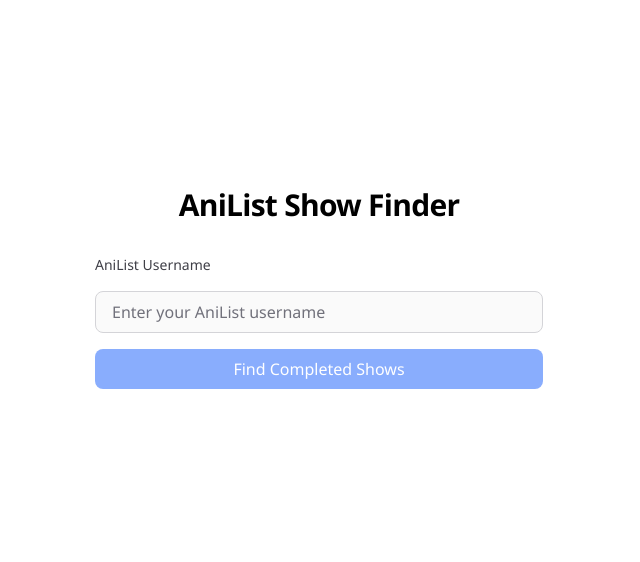
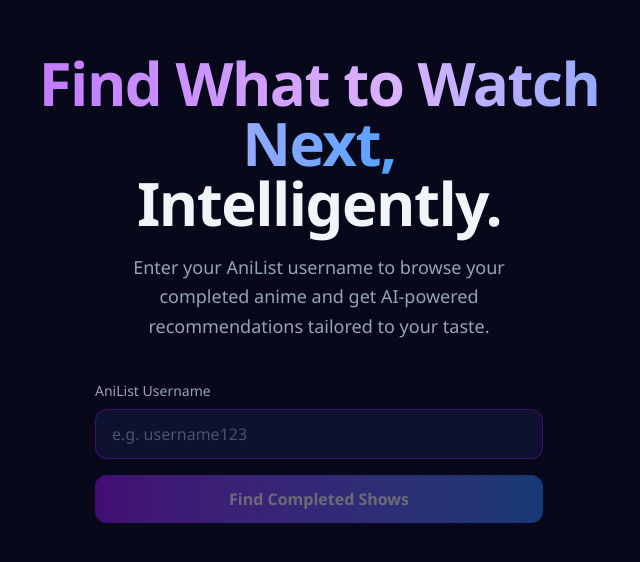
Before and after one commit to LingKrauz/show-db-import, a Next.js app in the folder src/frontend/: page / in a window 1280 px wide. Shown: the part 112-674 px from the top of the page, without its empty margins (321-961 px from the left). Built offline with nearby package versions, Linux system fonts and the light colour scheme.

Commit message:
feat: overhaul AnimeSearch UI and update global styles

```diff
--- a/src/frontend/app/components/AnimeSearch.tsx
+++ b/src/frontend/app/components/AnimeSearch.tsx
@@ -150,84 +150,106 @@
   const isCompact = loading || submitted || !!error;
 
   return (
-    <div className="flex min-h-screen flex-col bg-white font-sans dark:bg-black">
-      <header className={
-        isCompact
-          ? "sticky top-0 z-10 bg-white dark:bg-black border-b border-zinc-200 dark:border-zinc-800 px-4 py-3 shadow-sm sm:px-6"
-          : "flex flex-1 flex-col items-center justify-center gap-8 px-4 py-12 sm:px-6"
-      }>
-        <h1 className={
-          isCompact
-            ? "text-lg font-semibold tracking-tight text-black dark:text-zinc-50 shrink-0 sm:text-xl"
-            : "text-3xl font-semibold tracking-tight text-black dark:text-zinc-50"
-        }>
-          AniList Show Finder
+    <div className="flex min-h-screen flex-col bg-[#07091a] font-sans">
+      {isCompact ? (
+        <header className="sticky top-0 z-10 bg-[#0e1230]/80 backdrop-blur-md border-b border-purple-900/30 px-4 py-3 shadow-lg sm:px-6">
+          <div className="flex w-full items-center gap-3">
+            <h1 className="shrink-0 text-lg font-bold tracking-tight sm:text-xl">
+              <span className="bg-gradient-to-r from-purple-400 to-blue-400 bg-clip-text text-transparent">
+                AniList Finder
+              </span>
             </h1>
-
-        <form onSubmit={handleSubmit} className={
-          isCompact
-            ? "flex w-full flex-col gap-2 sm:flex-row sm:items-center sm:gap-2 sm:flex-1 sm:max-w-lg"
-            : "w-full max-w-md flex flex-col gap-4"
-        }>
-          {!isCompact && (
-            <div className="flex flex-col gap-2">
-              <label htmlFor="username" className="text-sm font-medium text-zinc-700 dark:text-zinc-300">
-                AniList Username
-              </label>
-            </div>
-          )}
+            <form onSubmit={handleSubmit} className="flex flex-1 flex-col gap-2 sm:flex-row sm:items-center sm:gap-2 sm:max-w-lg">
               <input
                 id="username"
                 type="text"
                 value={username}
                 onChange={(e) => setUsername(e.target.value)}
                 placeholder="Enter your AniList username"
-            className={`w-full min-w-0 rounded-lg border border-zinc-300 bg-zinc-50 px-4 text-zinc-900 placeholder-zinc-500 focus:border-zinc-600 focus:outline-none dark:border-zinc-600 dark:bg-zinc-900 dark:text-zinc-50 dark:placeholder-zinc-400 dark:focus:border-zinc-400 ${isCompact ? "py-1.5 sm:flex-1" : "py-2"}`}
+                className="w-full min-w-0 rounded-full border border-purple-800/50 bg-[#0a0f2e] px-4 py-1.5 text-[#f1f5f9] placeholder-[#64748b] focus:border-purple-500 focus:outline-none focus:ring-1 focus:ring-purple-500/30 sm:flex-1 transition-colors"
                 disabled={loading}
               />
               <button
                 type="submit"
                 disabled={loading || !username.trim()}
-            className={`w-full rounded-lg bg-blue-600 font-medium text-white transition-colors hover:bg-blue-700 disabled:opacity-50 disabled:cursor-not-allowed dark:bg-blue-500 dark:hover:bg-blue-600 sm:w-auto ${isCompact ? "px-4 py-1.5 whitespace-nowrap" : "px-4 py-2"}`}
+                className="w-full rounded-full bg-gradient-to-r from-purple-600 to-blue-500 px-4 py-1.5 font-medium text-white transition-opacity hover:opacity-90 disabled:opacity-40 disabled:cursor-not-allowed sm:w-auto whitespace-nowrap"
               >
-            {loading ? "Loading..." : <>
+                {loading ? "Loading..." : (
+                  <>
                     <span className="sm:hidden">Find</span>
-              <span className="hidden sm:inline">Find Completed Shows</span>
-            </>}
+                    <span className="hidden sm:inline">Find Shows</span>
+                  </>
+                )}
+              </button>
+            </form>
+          </div>
+        </header>
+      ) : (
+        <header className="flex flex-1 flex-col items-center justify-center gap-10 px-4 py-20 sm:px-6">
+          <div className="flex flex-col items-center gap-5 text-center max-w-2xl">
+            <h1 className="text-4xl font-bold tracking-tight sm:text-5xl lg:text-6xl">
+              <span className="bg-gradient-to-r from-purple-400 via-purple-300 to-blue-400 bg-clip-text text-transparent">
+                Find What to Watch Next,
+              </span>
+              <br />
+              <span className="text-[#f1f5f9]">Intelligently.</span>
+            </h1>
+            <p className="text-[#94a3b8] text-lg leading-relaxed max-w-md">
+              Enter your AniList username to browse your completed anime and get AI-powered recommendations tailored to your taste.
+            </p>
+          </div>
+          <form onSubmit={handleSubmit} className="w-full max-w-md flex flex-col gap-4">
+            <div className="flex flex-col gap-2">
+              <label htmlFor="username" className="text-sm font-medium text-[#94a3b8]">
+                AniList Username
+              </label>
+              <input
+                id="username"
+                type="text"
+                value={username}
+                onChange={(e) => setUsername(e.target.value)}
+                placeholder="e.g. username123"
+                className="w-full rounded-xl border border-purple-800/50 bg-[#0e1230] px-4 py-3 text-[#f1f5f9] placeholder-[#475569] focus:border-purple-500 focus:outline-none focus:ring-2 focus:ring-purple-500/20 transition-colors"
+                disabled={loading}
+              />
+            </div>
+            <button
+              type="submit"
+              disabled={loading || !username.trim()}
+              className="w-full rounded-xl bg-gradient-to-r from-purple-600 to-blue-500 px-6 py-3 font-semibold text-white transition-opacity hover:opacity-90 disabled:opacity-40 disabled:cursor-not-allowed"
+            >
+              {loading ? "Loading..." : "Find Completed Shows"}
             </button>
           </form>
         </header>
+      )}
 
       {isCompact && (
-      <main className="flex w-full flex-col items-center gap-8 px-4 py-8 bg-white dark:bg-black sm:px-6">
+        <main className="flex w-full flex-col items-center gap-10 px-4 py-10 sm:px-6">
 
           {error && (
-          <div className="w-full max-w-md rounded-lg border border-red-300 bg-red-50 p-4 dark:border-red-900 dark:bg-red-950">
-            <p className="text-red-800 dark:text-red-200">
-              Error: {error}
-            </p>
+            <div className="w-full max-w-md rounded-xl border border-red-900/40 bg-red-950/30 p-4">
+              <p className="text-red-300">Error: {error}</p>
             </div>
           )}
 
           {submitted && shows.length === 0 && !error && (
-          <div className="w-full max-w-md rounded-lg border border-amber-300 bg-amber-50 p-4 dark:border-amber-900 dark:bg-amber-950">
-            <p className="text-amber-800 dark:text-amber-200">
-              No completed shows found for this user.
-            </p>
+            <div className="w-full max-w-md rounded-xl border border-amber-900/40 bg-amber-950/20 p-4">
+              <p className="text-amber-300">No completed shows found for this user.</p>
             </div>
           )}
 
           {shows.length > 0 && (
             <div className="w-full max-w-6xl">
-            <div className="mb-4 flex items-center justify-between">
-              <h2 className="text-xl font-semibold text-black dark:text-zinc-50">
+              <div className="mb-6 flex items-center justify-between">
+                <h2 className="text-xl font-semibold text-[#f1f5f9]">
                   Based on what you like, you may enjoy:
                 </h2>
                 {!recFetched && (
                   <button
                     onClick={handleGetRecommendations}
                     disabled={recLoading}
-                  className="rounded-lg bg-purple-600 px-4 py-2 font-medium text-white transition-colors hover:bg-purple-700 disabled:opacity-50 disabled:cursor-not-allowed dark:bg-purple-500 dark:hover:bg-purple-600"
+                    className="rounded-full bg-gradient-to-r from-purple-600 to-blue-500 px-5 py-2 text-sm font-medium text-white transition-opacity hover:opacity-90 disabled:opacity-40 disabled:cursor-not-allowed"
                   >
                     {recLoading ? "Thinking..." : "Get AI Recommendations"}
                   </button>
@@ -235,14 +257,14 @@
               </div>
 
               {recError && (
-              <div className="rounded-lg border border-red-300 bg-red-50 p-4 dark:border-red-900 dark:bg-red-950">
-                <p className="text-red-800 dark:text-red-200">Error: {recError}</p>
+                <div className="rounded-xl border border-red-900/40 bg-red-950/30 p-4 mb-4">
+                  <p className="text-red-300">Error: {recError}</p>
                 </div>
               )}
 
               {recLoading && (
-              <div className="flex items-center gap-3 text-zinc-500 dark:text-zinc-400">
-                <svg className="animate-spin h-5 w-5" xmlns="http://www.w3.org/2000/svg" fill="none" viewBox="0 0 24 24">
+                <div className="flex items-center gap-3 text-[#94a3b8]">
+                  <svg className="animate-spin h-5 w-5 text-purple-400" xmlns="http://www.w3.org/2000/svg" fill="none" viewBox="0 0 24 24">
                     <circle className="opacity-25" cx="12" cy="12" r="10" stroke="currentColor" strokeWidth="4" />
                     <path className="opacity-75" fill="currentColor" d="M4 12a8 8 0 018-8V0C5.373 0 0 5.373 0 12h4z" />
                   </svg>
@@ -251,7 +273,7 @@
               )}
 
               {recFetched && recommendations.length === 0 && !recError && (
-              <p className="text-zinc-500 dark:text-zinc-400">No recommendations returned.</p>
+                <p className="text-[#64748b]">No recommendations returned.</p>
               )}
 
               {recommendations.length > 0 && (
@@ -260,8 +282,11 @@
                     <div
                       key={index}
                       onClick={() => handleOpenAniList(rec.aniListId)}
-                    className={`rounded-lg border border-purple-200 bg-purple-50 overflow-hidden dark:border-purple-800 dark:bg-purple-950 hover:shadow-md transition-shadow ${rec.aniListId ? "cursor-pointer" : ""}`}
+                      className={`relative rounded-xl border border-purple-800/40 bg-[#130d2a] overflow-hidden transition-all hover:border-purple-500/60 hover:shadow-[0_0_20px_rgba(124,58,237,0.15)] ${rec.aniListId ? "cursor-pointer" : ""}`}
                     >
+                      <span className="absolute top-2 right-2 z-10 rounded-full bg-gradient-to-r from-purple-600 to-blue-500 px-2 py-0.5 text-xs font-semibold text-white">
+                        AI
+                      </span>
                       {rec.coverImageUrl ? (
                         <Image
                           src={rec.coverImageUrl}
@@ -273,15 +298,15 @@
                           placeholder="empty"
                         />
                       ) : (
-                      <div className="w-full h-40 bg-purple-100 dark:bg-purple-900 flex items-center justify-center">
-                        <span className="text-purple-400 dark:text-purple-500 text-sm">No image</span>
+                        <div className="w-full h-40 bg-purple-950/50 flex items-center justify-center">
+                          <span className="text-purple-500/60 text-sm">No image</span>
                         </div>
                       )}
                       <div className="p-4">
-                      <h3 className="font-semibold text-zinc-900 dark:text-zinc-50 line-clamp-2 mb-2">
+                        <h3 className="font-semibold text-[#f1f5f9] line-clamp-2 mb-2">
                           {rec.title}
                         </h3>
-                      <p className="text-sm text-zinc-600 dark:text-zinc-400">{rec.reason}</p>
+                        <p className="text-sm text-[#94a3b8]">{rec.reason}</p>
                       </div>
                     </div>
                   ))}
@@ -293,27 +318,27 @@
           {shows.length > 0 && (
             <div className="w-full max-w-6xl overflow-x-hidden">
               <div className="mb-4 flex flex-col gap-3 sm:flex-row sm:items-center sm:justify-between">
-              <h2 className="text-xl font-semibold text-black dark:text-zinc-50">
+                <h2 className="text-xl font-semibold text-[#f1f5f9]">
                   Your Shows ({shows.length})
                 </h2>
                 <div className="w-full flex flex-wrap items-center justify-end gap-3 sm:w-auto">
-                <div className="flex flex-wrap gap-2 rounded-lg border border-zinc-300 p-1 dark:border-zinc-600">
+                  <div className="flex flex-wrap gap-1 rounded-xl border border-purple-900/40 bg-[#0e1230] p-1">
                     <button
                       onClick={() => setViewMode("list")}
-                    className={`px-3 py-1 rounded text-sm font-medium transition-colors ${
+                      className={`px-3 py-1 rounded-lg text-sm font-medium transition-colors ${
                         viewMode === "list"
-                        ? "bg-blue-600 text-white dark:bg-blue-500"
-                        : "text-zinc-700 hover:bg-zinc-100 dark:text-zinc-300 dark:hover:bg-zinc-800"
+                          ? "bg-gradient-to-r from-purple-600 to-blue-500 text-white"
+                          : "text-[#94a3b8] hover:text-[#f1f5f9] hover:bg-purple-900/20"
                       }`}
                     >
                       List
                     </button>
                     <button
                       onClick={() => setViewMode("grid")}
-                    className={`px-3 py-1 rounded text-sm font-medium transition-colors ${
+                      className={`px-3 py-1 rounded-lg text-sm font-medium transition-colors ${
                         viewMode === "grid"
-                        ? "bg-blue-600 text-white dark:bg-blue-500"
-                        : "text-zinc-700 hover:bg-zinc-100 dark:text-zinc-300 dark:hover:bg-zinc-800"
+                          ? "bg-gradient-to-r from-purple-600 to-blue-500 text-white"
+                          : "text-[#94a3b8] hover:text-[#f1f5f9] hover:bg-purple-900/20"
                       }`}
                     >
                       Grid
@@ -322,7 +347,7 @@
                   <select
                     value={sortBy}
                     onChange={(e) => setSortBy(e.target.value as SortOption)}
-                  className="w-full min-w-0 rounded-lg border border-zinc-300 bg-white px-3 py-1.5 text-sm text-zinc-900 focus:border-zinc-600 focus:outline-none dark:border-zinc-600 dark:bg-zinc-900 dark:text-zinc-50 dark:focus:border-zinc-400 sm:w-auto sm:min-w-[12rem]"
+                    className="w-full min-w-0 rounded-xl border border-purple-900/40 bg-[#0e1230] px-3 py-1.5 text-sm text-[#f1f5f9] focus:border-purple-500 focus:outline-none focus:ring-1 focus:ring-purple-500/30 sm:w-auto sm:min-w-[12rem]"
                   >
                     <option value="title-asc">Sort: Title (A-Z)</option>
                     <option value="title-desc">Sort: Title (Z-A)</option>
@@ -343,7 +368,7 @@
                     return (
                       <li
                         key={virtualItem.index}
-                      className="absolute w-full text-zinc-700 dark:text-zinc-300 break-words flex justify-between items-start"
+                        className="absolute w-full text-[#94a3b8] break-words flex justify-between items-start"
                         style={{
                           height: `${virtualItem.size}px`,
                           transform: `translateY(${virtualItem.start - listVirtualizer.options.scrollMargin}px)`,
@@ -351,7 +376,7 @@
                       >
                         <span className="flex-1">{show.title}</span>
                         {show.score && (
-                        <span className="ml-4 font-semibold text-blue-600 dark:text-blue-400 whitespace-nowrap">
+                          <span className="ml-4 font-semibold bg-gradient-to-r from-purple-400 to-blue-400 bg-clip-text text-transparent whitespace-nowrap">
                             {getScoreDisplay(show.score, show.scoreFormat)}
                           </span>
                         )}
@@ -365,7 +390,7 @@
                     <div
                       key={index}
                       onClick={() => handleOpenAniList(show.aniListId)}
-                    className={`rounded-lg border border-zinc-200 bg-zinc-50 overflow-hidden dark:border-zinc-700 dark:bg-zinc-900 hover:shadow-md transition-shadow ${show.aniListId ? "cursor-pointer" : ""}`}
+                      className={`rounded-xl border border-purple-900/30 bg-[#0e1230] overflow-hidden transition-all hover:border-purple-500/50 hover:shadow-[0_0_20px_rgba(124,58,237,0.12)] ${show.aniListId ? "cursor-pointer" : ""}`}
                     >
                       {show.coverImageUrl ? (
                         <Image
@@ -378,25 +403,23 @@
                           placeholder="empty"
                         />
                       ) : (
-                      <div className="w-full h-40 bg-zinc-200 dark:bg-zinc-800 flex items-center justify-center">
-                        <span className="text-zinc-500 dark:text-zinc-500 text-sm">No image</span>
+                        <div className="w-full h-40 bg-[#0a0f2e] flex items-center justify-center">
+                          <span className="text-[#475569] text-sm">No image</span>
                         </div>
                       )}
                       <div className="p-4">
-                      <h3 className="font-semibold text-zinc-900 dark:text-zinc-50 line-clamp-2 mb-3">
+                        <h3 className="font-semibold text-[#f1f5f9] line-clamp-2 mb-3">
                           {show.title}
                         </h3>
-                      {show.score && (
-                        <div className="text-sm text-zinc-600 dark:text-zinc-400">
-                          Score: <span className="font-semibold text-blue-600 dark:text-blue-400">
+                        {show.score ? (
+                          <div className="text-sm text-[#94a3b8]">
+                            Score:{" "}
+                            <span className="font-semibold bg-gradient-to-r from-purple-400 to-blue-400 bg-clip-text text-transparent">
                               {getScoreDisplay(show.score, show.scoreFormat)}
                             </span>
                           </div>
-                      )}
-                      {!show.score && (
-                        <div className="text-sm text-zinc-500 dark:text-zinc-500">
-                          No score
-                        </div>
+                        ) : (
+                          <div className="text-sm text-[#475569]">No score</div>
                         )}
                       </div>
                     </div>
--- a/src/frontend/app/layout.tsx
+++ b/src/frontend/app/layout.tsx
@@ -3,7 +3,7 @@
 
 export const metadata: Metadata = {
   title: "AniList Show Finder",
-  description: "Find and import your anime shows from AniList",
+  description: "Browse your completed anime from AniList and get AI-powered recommendations for what to watch next.",
 };
 
 export default function RootLayout({
@@ -13,7 +13,7 @@
 }>) {
   return (
     <html lang="en">
-      <body className="antialiased">
+      <body className="antialiased bg-[#07091a]">
         {children}
       </body>
     </html>
```
Also changed, not shown: src/frontend/app/globals.css (+2 -9 lines). Lines whose indentation alone changed are shown as unchanged.
